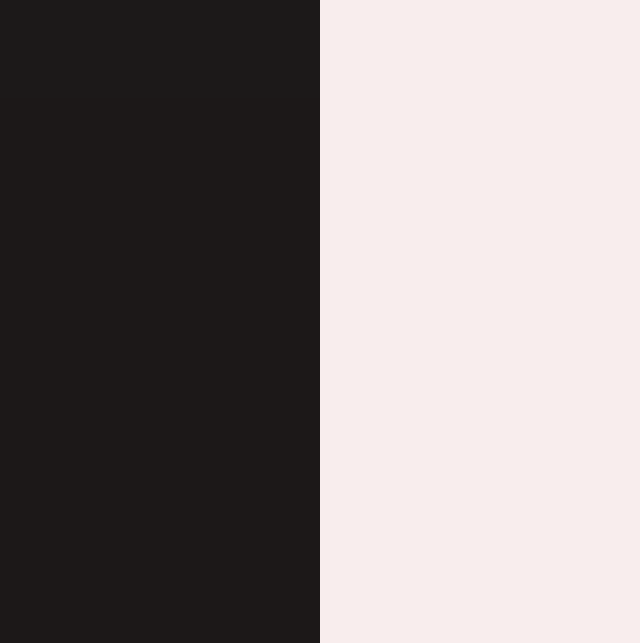
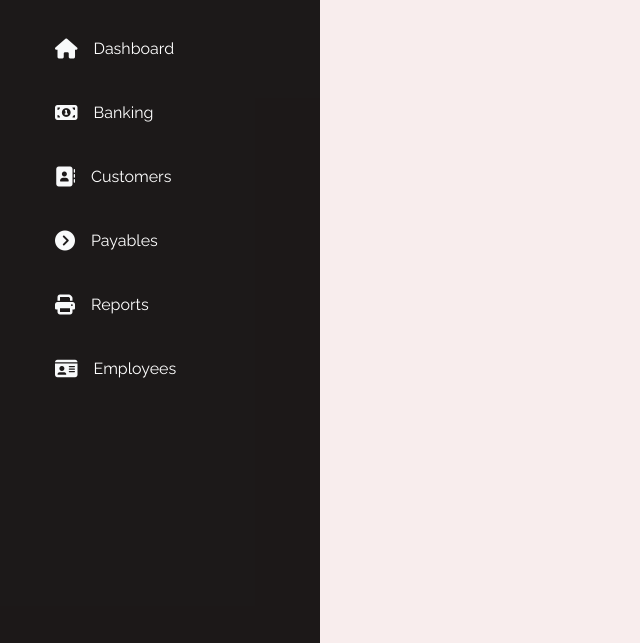
Before and after one commit to carloscodingroadtrip/bootstrap-dashboard, a plain HTML site: page index.html in a window 1280 px wide. Shown: the part 157-800 px from the top of the page, without its empty margins (0-640 px from the left). Drawn offline with nearby package versions, Linux system fonts and the light colour scheme.

Commit message:
FontAwesome added sidebar

```diff
--- a/index.html
+++ b/index.html
@@ -32,11 +32,25 @@
                 <div class="row">
                     <!-- col sidebar -->
                     <div class="col-lg-3 sidebar fixed-top">
+                        <!-- branding -->
                         <a href="#" class="navbar-brand text-white d-block mx-auto text-center mb-4 py-3 bottom-border">CMS BRANDING</a>
+                        <!-- profile -->
                         <div class="pb-3 bottom-border text-center">
                             <img src="/images/avatar.png" class="mr-3 rounded-circle" alt="" width="50">
                             <a href="#" class="text-white">Admin, Carlos Molina</a>
                         </div>
+                        <!-- links -->
+                        <ul class="navbar-nav flex-column mt-4">
+                            <li class="nav-item pl-4"><a href="#" class="nav-link text-white p-3 mb-2 sidebar-link"><i class="fa fa-home text-light fa-lg mr-3"></i>Dashboard</a></li>
+                            <li class="nav-item pl-4""><a href="#" class="nav-link text-white p-3 mb-2 sidebar-link"><i
+                                        class="fa fa-money text-light fa-lg mr-3"></i>Banking</a></li>
+                            <li class="nav-item pl-4""><a href="#" class="nav-link text-white p-3 mb-2 sidebar-link"><i class="fa fa-address-book text-light fa-lg mr-3"></i>Customers</a></li>
+                            <li class="nav-item pl-4""><a href="#" class="nav-link text-white p-3 mb-2 sidebar-link"><i class="fa fa-chevron-circle-right text-light fa-lg mr-3"></i>Payables</a></li>
+                            <li class="nav-item pl-4""><a href="#" class="nav-link text-white p-3 mb-2 sidebar-link"><i class="fa fa-print text-light fa-lg mr-3"></i>Reports</a></li>
+                            <li class="nav-item pl-4""><a href="#" class="nav-link text-white p-3 mb-2 sidebar-link"><i
+                                        class="fa fa-id-card text-light fa-lg mr-3"></i>Employees</a></li>
+
+                        </ul>
                     </div>
                     <!-- end-sidebar -->
                     <!-- col - navbar -->
@@ -69,5 +83,6 @@
     crossorigin="anonymous"
     ></script>
     <script src="./js/main.js"></script>
+    <script src="https://use.fontawesome.com/d18b394ee4.js"></script>
 </body>
 </html>
--- a/styles/styles.css
+++ b/styles/styles.css
@@ -19,5 +19,20 @@ body {
 }
 .bottom-border {
     border-bottom: 1px groove #f8eded;
+}
 
+.sidebar-link {
+    transition: all .4s;
+    -webkit-transition: all .4s;
+    -moz-transition: all .4s;
+    -ms-transition: all .4s;
+    -o-transition: all .4s;
 }
+.sidebar-link:hover {
+    background-color: #029ab4;
+    border-radius: 5px;
+    -webkit-border-radius:5px;
+    -moz-border-radius:5px;
+    -ms-border-radius:5px;
+    -o-border-radius:5px;
+}
```
Lines whose indentation alone changed are shown as unchanged.
